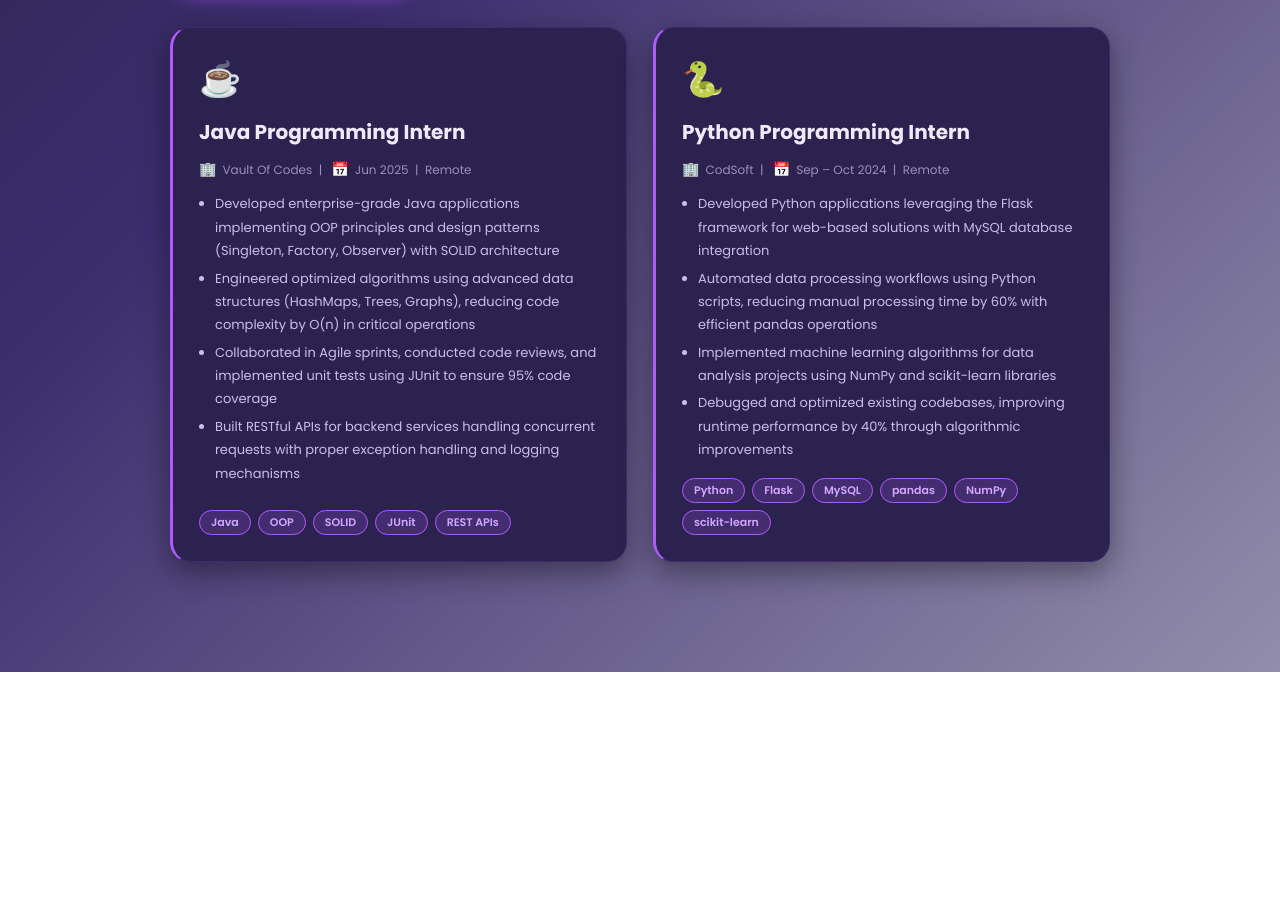
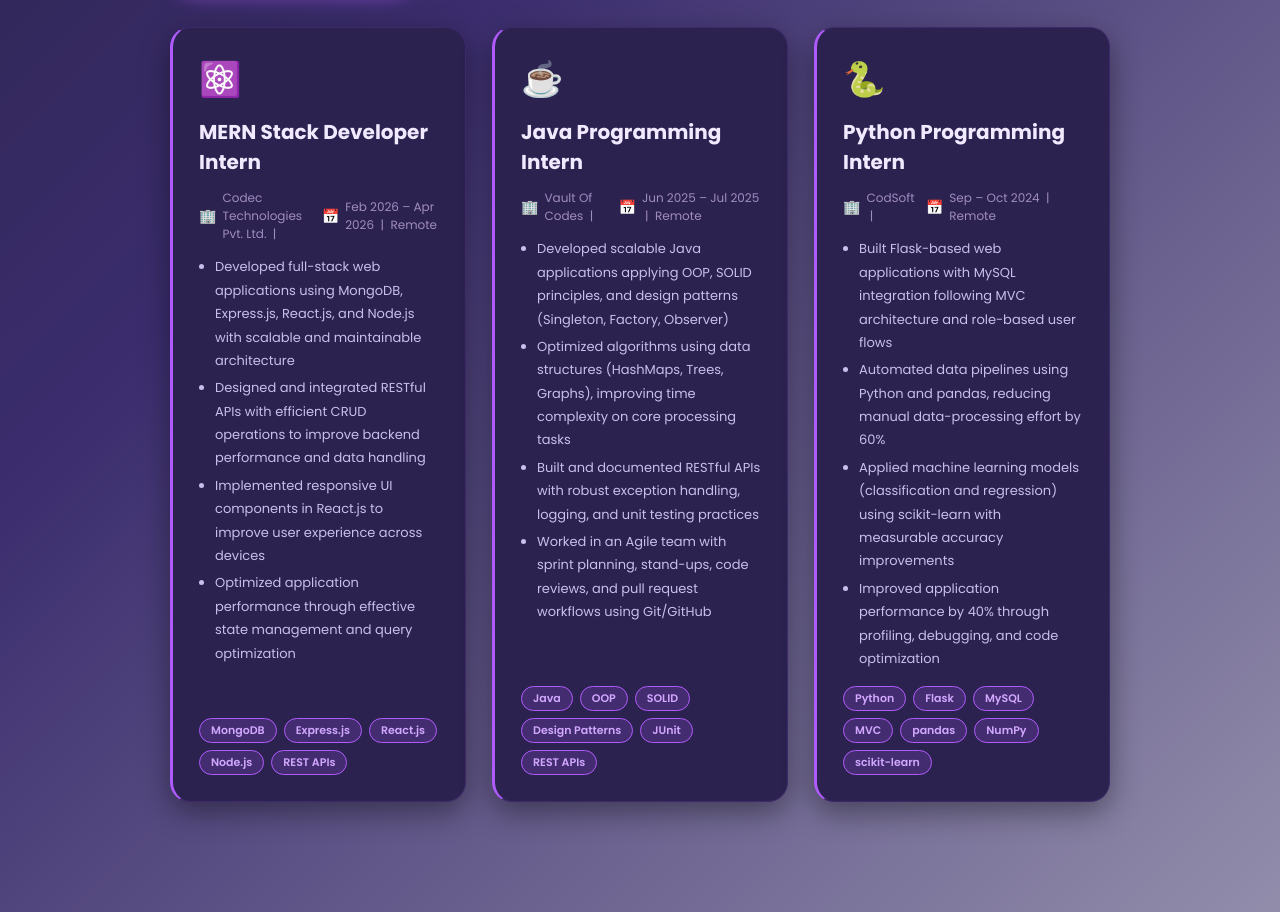
Before and after one commit to Akshat-gupta-01/Portfolio, a plain HTML site: page certifications.html in a window 1280 px wide. Shown: the part 1203-2115 px from the top of the page. Before the commit the page ends 1875 px from the top, so only its background shows below. Drawn offline with Linux system fonts and the light colour scheme.

Commit message:
Update certifications.html

```diff
--- a/certifications.html
+++ b/certifications.html
@@ -319,19 +319,39 @@
     <div class="cards-grid">
 
       <div class="card internship-card">
+        <div class="card-icon">⚛️</div>
+        <h2>MERN Stack Developer Intern</h2>
+        <div class="card-meta"><span>🏢</span> Codec Technologies Pvt. Ltd. &nbsp;|&nbsp; <span>📅</span> Feb 2026 – Apr 2026 &nbsp;|&nbsp; Remote</div>
+        <ul>
+          <li>Developed full-stack web applications using MongoDB, Express.js, React.js, and Node.js with scalable and maintainable architecture</li>
+          <li>Designed and integrated RESTful APIs with efficient CRUD operations to improve backend performance and data handling</li>
+          <li>Implemented responsive UI components in React.js to improve user experience across devices</li>
+          <li>Optimized application performance through effective state management and query optimization</li>
+        </ul>
+        <div class="tech-tags">
+          <span class="tag">MongoDB</span>
+          <span class="tag">Express.js</span>
+          <span class="tag">React.js</span>
+          <span class="tag">Node.js</span>
+          <span class="tag">REST APIs</span>
+        </div>
+      </div>
+
+      <div class="card internship-card">
         <div class="card-icon">☕</div>
         <h2>Java Programming Intern</h2>
-        <div class="card-meta"><span>🏢</span> Vault Of Codes &nbsp;|&nbsp; <span>📅</span> Jun 2025 &nbsp;|&nbsp; Remote</div>
+        <div class="card-meta"><span>🏢</span> Vault Of Codes &nbsp;|&nbsp; <span>📅</span> Jun 2025 – Jul 2025 &nbsp;|&nbsp; Remote</div>
         <ul>
-          <li>Developed enterprise-grade Java applications implementing OOP principles and design patterns (Singleton, Factory, Observer) with SOLID architecture</li>
-          <li>Engineered optimized algorithms using advanced data structures (HashMaps, Trees, Graphs), reducing code complexity by O(n) in critical operations</li>
-          <li>Collaborated in Agile sprints, conducted code reviews, and implemented unit tests using JUnit to ensure 95% code coverage</li>
-          <li>Built RESTful APIs for backend services handling concurrent requests with proper exception handling and logging mechanisms</li>
+          <li>Developed scalable Java applications applying OOP, SOLID principles, and design patterns (Singleton, Factory, Observer)</li>
+          <li>Optimized algorithms using data structures (HashMaps, Trees, Graphs), improving time complexity on core processing tasks</li>
+          <li>Built and documented RESTful APIs with robust exception handling, logging, and unit testing practices</li>
+          <li>Worked in an Agile team with sprint planning, stand-ups, code reviews, and pull request workflows using Git/GitHub</li>
         </ul>
         <div class="tech-tags">
           <span class="tag">Java</span>
           <span class="tag">OOP</span>
           <span class="tag">SOLID</span>
+          <span class="tag">Design Patterns</span>
           <span class="tag">JUnit</span>
           <span class="tag">REST APIs</span>
         </div>
@@ -342,15 +362,16 @@
         <h2>Python Programming Intern</h2>
         <div class="card-meta"><span>🏢</span> CodSoft &nbsp;|&nbsp; <span>📅</span> Sep – Oct 2024 &nbsp;|&nbsp; Remote</div>
         <ul>
-          <li>Developed Python applications leveraging the Flask framework for web-based solutions with MySQL database integration</li>
-          <li>Automated data processing workflows using Python scripts, reducing manual processing time by 60% with efficient pandas operations</li>
-          <li>Implemented machine learning algorithms for data analysis projects using NumPy and scikit-learn libraries</li>
-          <li>Debugged and optimized existing codebases, improving runtime performance by 40% through algorithmic improvements</li>
+          <li>Built Flask-based web applications with MySQL integration following MVC architecture and role-based user flows</li>
+          <li>Automated data pipelines using Python and pandas, reducing manual data-processing effort by 60%</li>
+          <li>Applied machine learning models (classification and regression) using scikit-learn with measurable accuracy improvements</li>
+          <li>Improved application performance by 40% through profiling, debugging, and code optimization</li>
         </ul>
         <div class="tech-tags">
           <span class="tag">Python</span>
           <span class="tag">Flask</span>
           <span class="tag">MySQL</span>
+          <span class="tag">MVC</span>
           <span class="tag">pandas</span>
           <span class="tag">NumPy</span>
           <span class="tag">scikit-learn</span>
```
